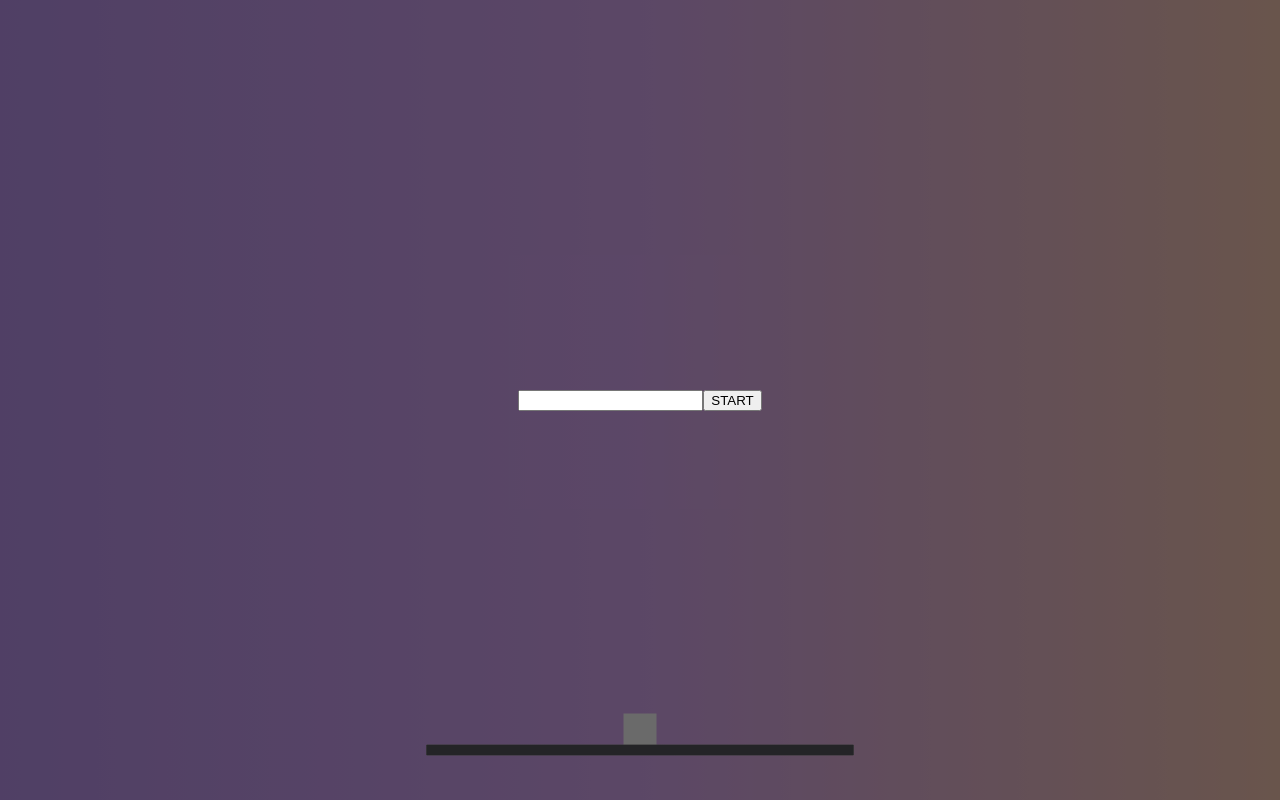
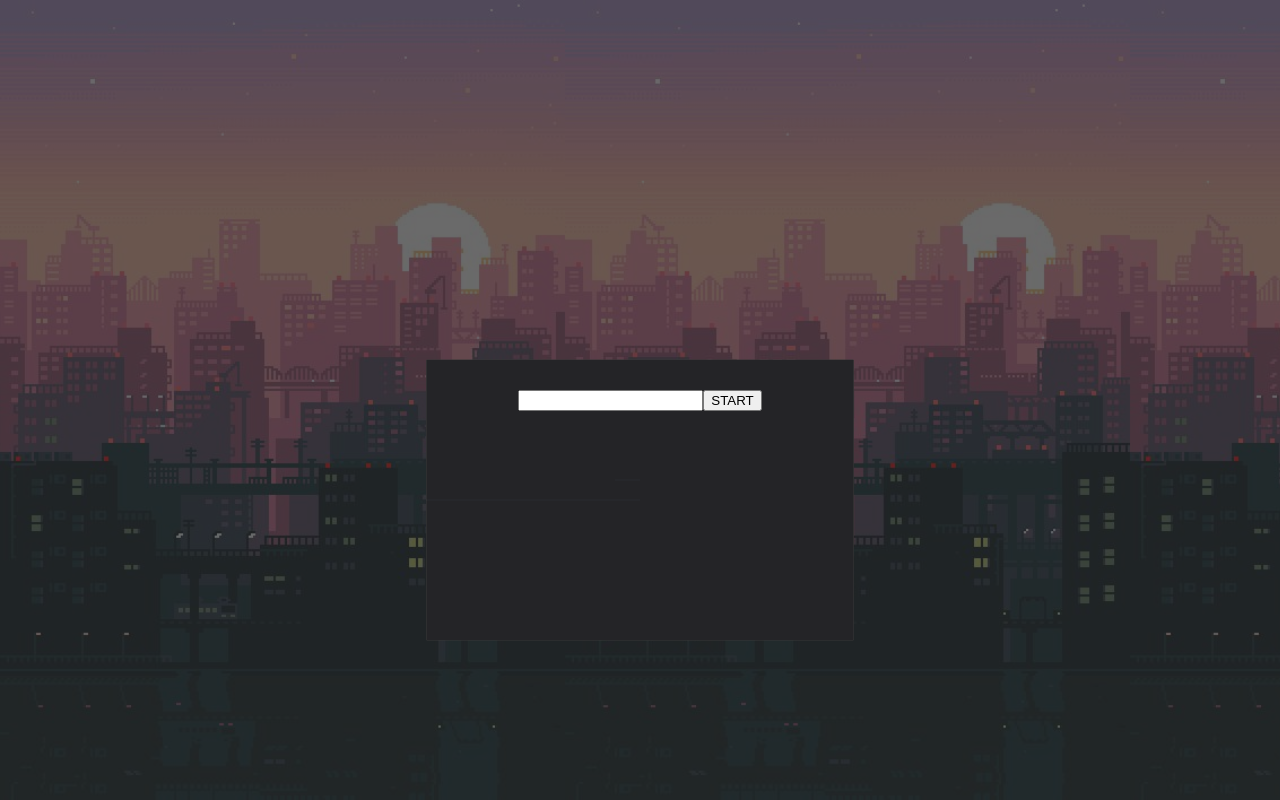
Before and after one commit to KumJungMin/matter-example, a website built with webpack: page src/index.html in a window 1280 px wide. Built offline with nearby package versions, Linux system fonts and the light colour scheme.

Commit message:
feat: add default image

```diff
--- a/src/index.html
+++ b/src/index.html
@@ -6,6 +6,8 @@
       <style>
         body {
           margin: 0; padding: 0; line-height: 0; font-size: 0;
+          display: flex;
+          justify-content: center;
         }
         .prev-box {
           width: 100%;
--- a/src/index.js
+++ b/src/index.js
@@ -1,9 +1,7 @@
 import Matter, { Runner } from "matter-js";
 
-// 윈도우 크기를 변수에 담음
 const windowHeight = window.innerHeight;
 const windowWidth = window.innerWidth;
-
 // Matter-js
 const Engine = Matter.Engine; //물리엔진
 const Render = Matter.Render; //랜더링
@@ -16,9 +14,7 @@ const engine = Engine.create();
 engine.gravity.y = 0.5; //중력크기 설정
 
 // 2. Bodies에서 원, 사각형들 객체를 생성
-// const BtnStart =
-// const BtnReset =
-const rect = Bodies.rectangle(windowWidth / 2, windowHeight - 70, 30, 30, {
+const rect = Bodies.rectangle(windowWidth / 2, windowHeight - 320, 50, 30, {
   isStatic: true,
   render: {
     fillStyle: "#fff",
@@ -28,11 +24,16 @@ const rect = Bodies.rectangle(windowWidth / 2, windowHeight - 70, 30, 30, {
 });
 const ground = Bodies.rectangle(
   windowWidth / 2,
-  windowHeight - 50,
+  windowHeight - 300,
   windowWidth / 3,
-  10,
+  280,
   {
     isStatic: true, //위치고정여부
+    render: {
+      // sprite: {
+      //   texture: "../assets/trunk.png",
+      // },
+    },
   }
 );
 
@@ -46,9 +47,9 @@ const render = Render.create({
   options: {
     width: windowWidth,
     height: windowHeight,
-    // wireframes: false을 줘야  Bodies.circle의 render 옵션 적용가능
-    wireframes: false, //기본은 true
-    background: "linear-gradient(to right, #a770ef, #cf8bf3, #fdb99b)",
+    wireframes: false,
+    background: "url('../assets/background.jpeg')",
+    showAngleIndicator: true,
   },
 });
 
@@ -60,7 +61,7 @@ Render.run(render);
 render.canvas.addEventListener(
   "click",
   (e) => {
-    const size = Math.random() * 30 + 15;
+    const size = Math.random() * 15 + 30;
     const box = Bodies.rectangle(e.offsetX, e.offsetY, size, size);
     // 공간에 추가
     World.add(engine.world, box); //(어디에, 무엇을)
```
Also changed, not shown: assets/background.jpeg (added), assets/box.png (added), assets/trunk.png (added).
